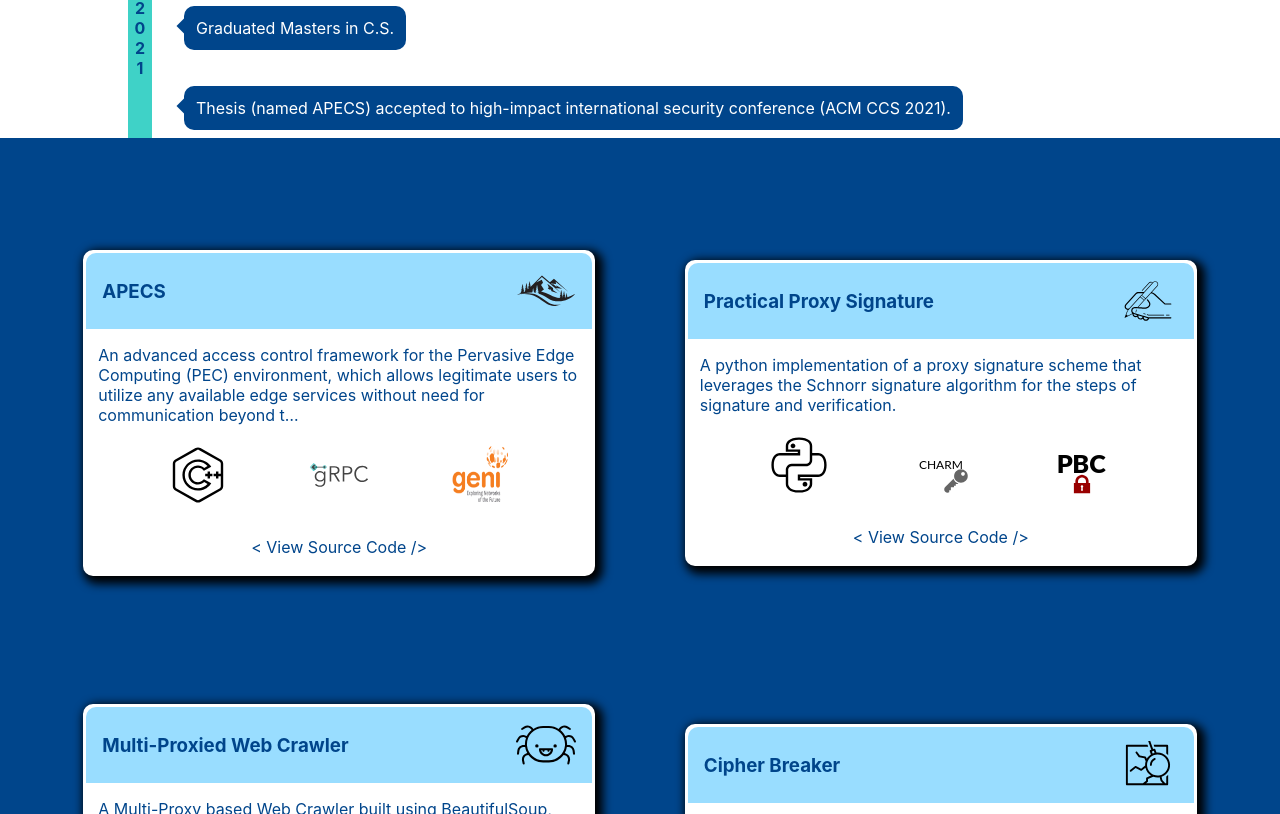
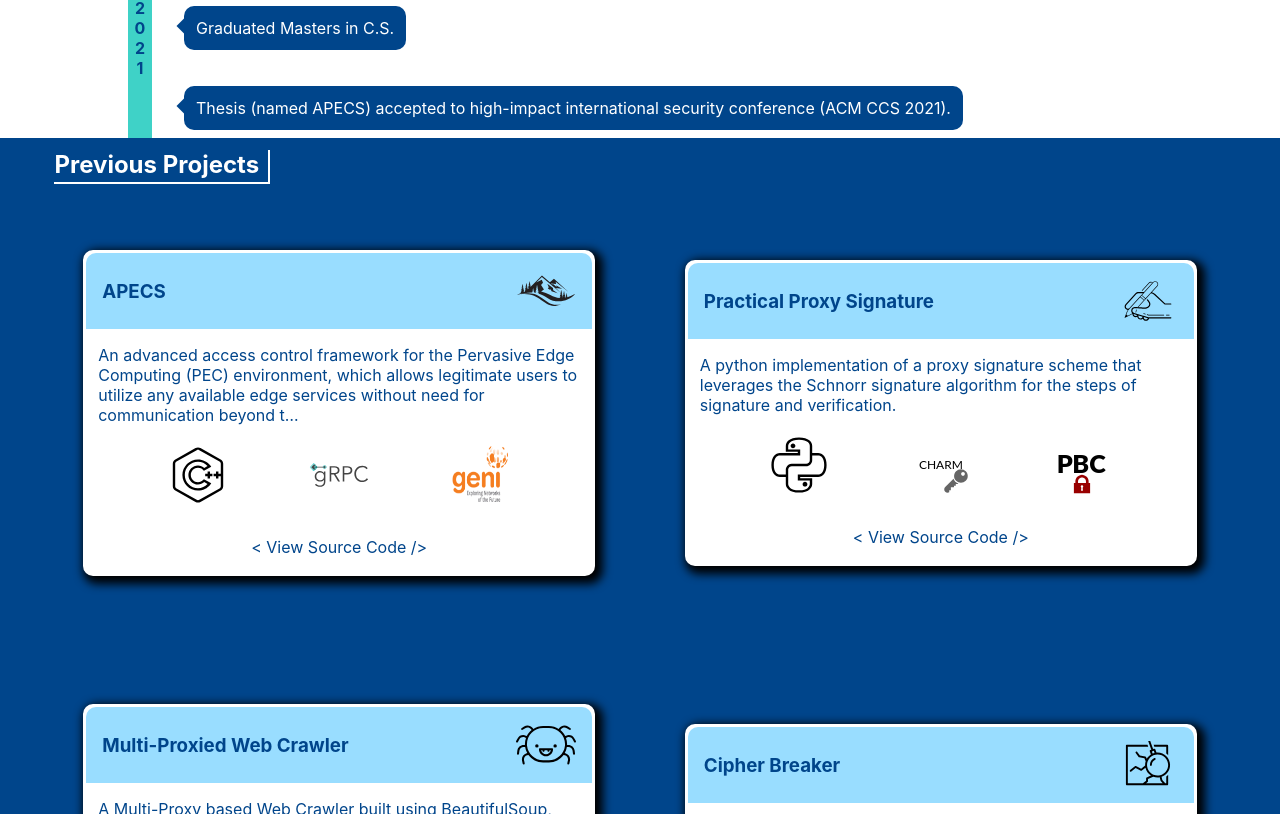
Before and after one commit to SeanDougherty/simple-react-page, a React (Create React App) app: page / in a window 1280 px wide. Shown: the part 2106-2920 px from the top of the page. Built offline with nearby package versions, Linux system fonts and the light colour scheme.

Commit message:
added header to Projects page.

```diff
--- a/src/components/Projects.js
+++ b/src/components/Projects.js
@@ -11,6 +11,7 @@ const Projects = (props) => {
 
   return (
     <section className={classes.page}>
+      <h2>Previous Projects</h2>
       <APECS />
       <ProxySignature />
       <WebCrawler />
@@ -24,6 +25,7 @@ const Projects = (props) => {
 const useStyles = createUseStyles((theme) => ({
   page: {
     backgroundColor: theme.colorSecondary,
+    position: "relative",
     minHeight: "90vh",
     display: "flex",
     flexDirection: "column",
@@ -32,6 +34,15 @@ const useStyles = createUseStyles((theme) => ({
     color: theme.colorPrimary,
     transition: [["background-color", "0.2s", "ease"]],
     padding: "3rem 0",
+    "& > h2": {
+      position: "absolute",
+      top: 0,
+      left: "3%",
+      margin: [["0.75rem", "0", "0.5rem", "1rem"]],
+      padding: [[0, 9, 3, 0]],
+      borderBottom: [[theme.colorPrimary, "solid", 2]],
+      borderRight: [[theme.colorPrimary, "solid", 2]],
+    },
   },
   "@media only screen and (min-width: 768px)": {
     page: {
```
